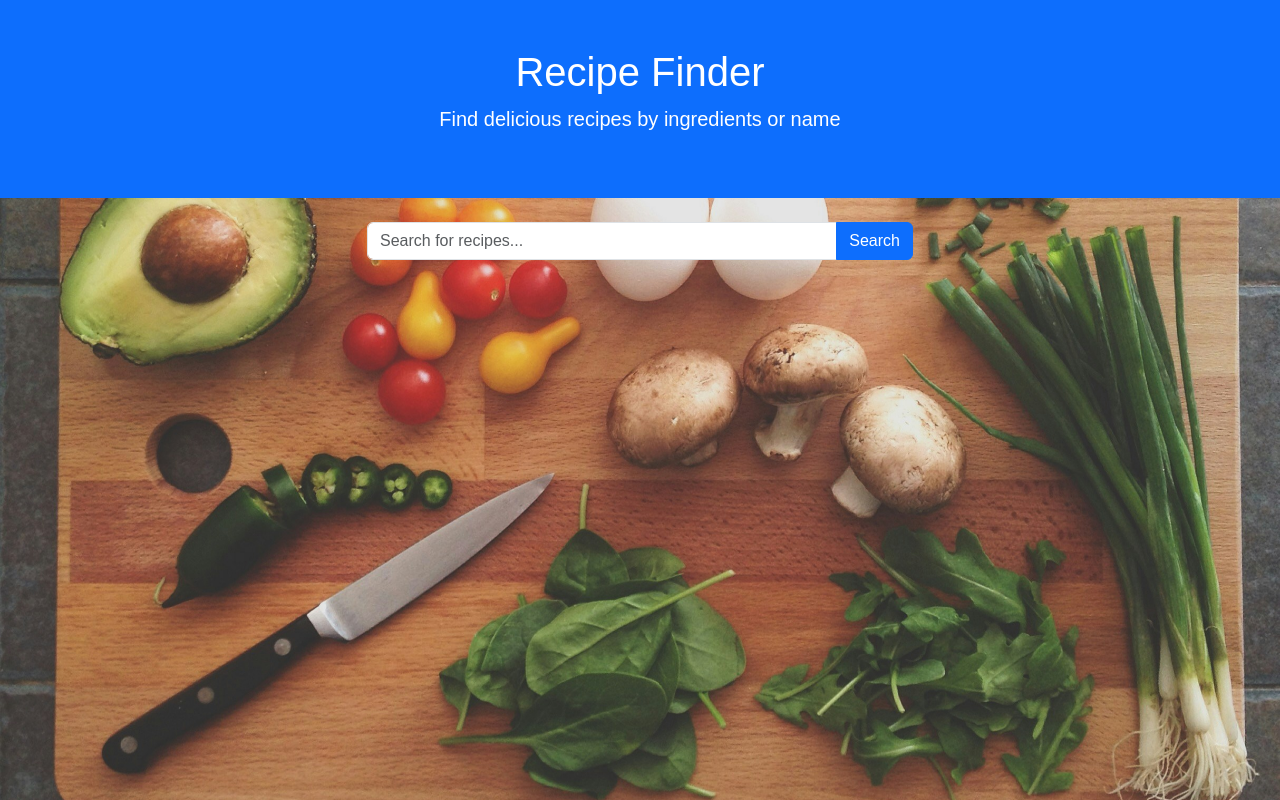
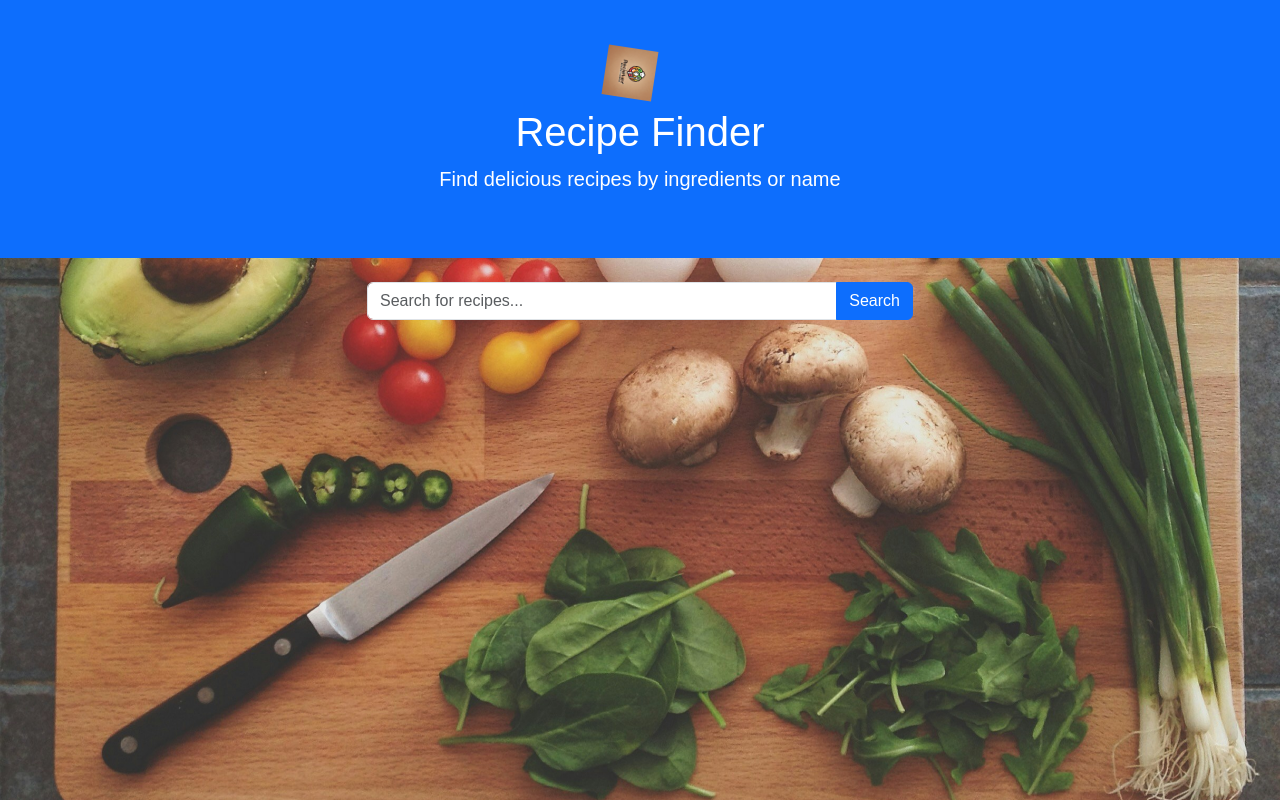
Before and after one commit to mrahmanau/recipe-finder, a React (Create React App) app: page / in a window 1280 px wide. Built offline with nearby package versions, Linux system fonts and the light colour scheme.

Commit message:
Added logo

```diff
--- a/src/App.css
+++ b/src/App.css
@@ -10,8 +10,24 @@
 }
 
 .App-logo {
-  height: 40vmin;
-  pointer-events: none;
+  height: 50px;
+  margin-right: 20px;
+}
+
+header {
+  display: flex;
+  flex-direction: column;
+  align-items: center;
+  text-align: center;
+  padding: 2rem 0;
+}
+
+.logo-container {
+  margin-bottom: 10px;
+}
+
+h1 {
+  margin-bottom: 10px;
 }
 
 @media (prefers-reduced-motion: no-preference) {
--- a/src/App.js
+++ b/src/App.js
@@ -1,6 +1,7 @@
 import logo from "./logo.svg";
 import "./App.css";
 import { useState } from "react";
+import recipeLogo from "./assets/logo.webp";
 
 function App() {
   const [query, setQuery] = useState("");
@@ -11,7 +12,10 @@ function App() {
 
   return (
     <div className="App">
-      <header className="bg-primary text-white text-center py-5">
+      <header className="bg-primary text-white py-5">
+        <div className="logo-container">
+          <img src={recipeLogo} className="App-logo" alt="logo" />
+        </div>
         <h1>Recipe Finder</h1>
         <p className="lead">Find delicious recipes by ingredients or name</p>
       </header>
```
Also changed, not shown: src/assets/logo.webp (added).
